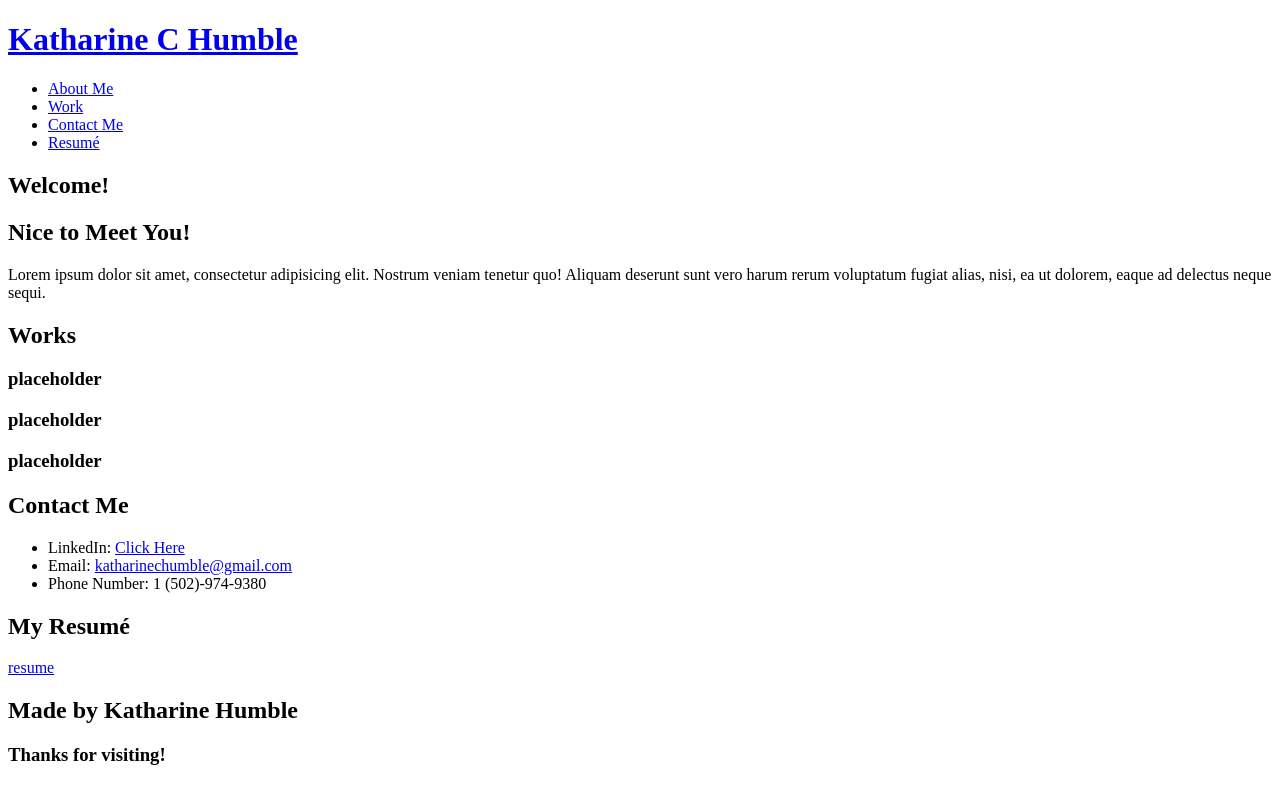
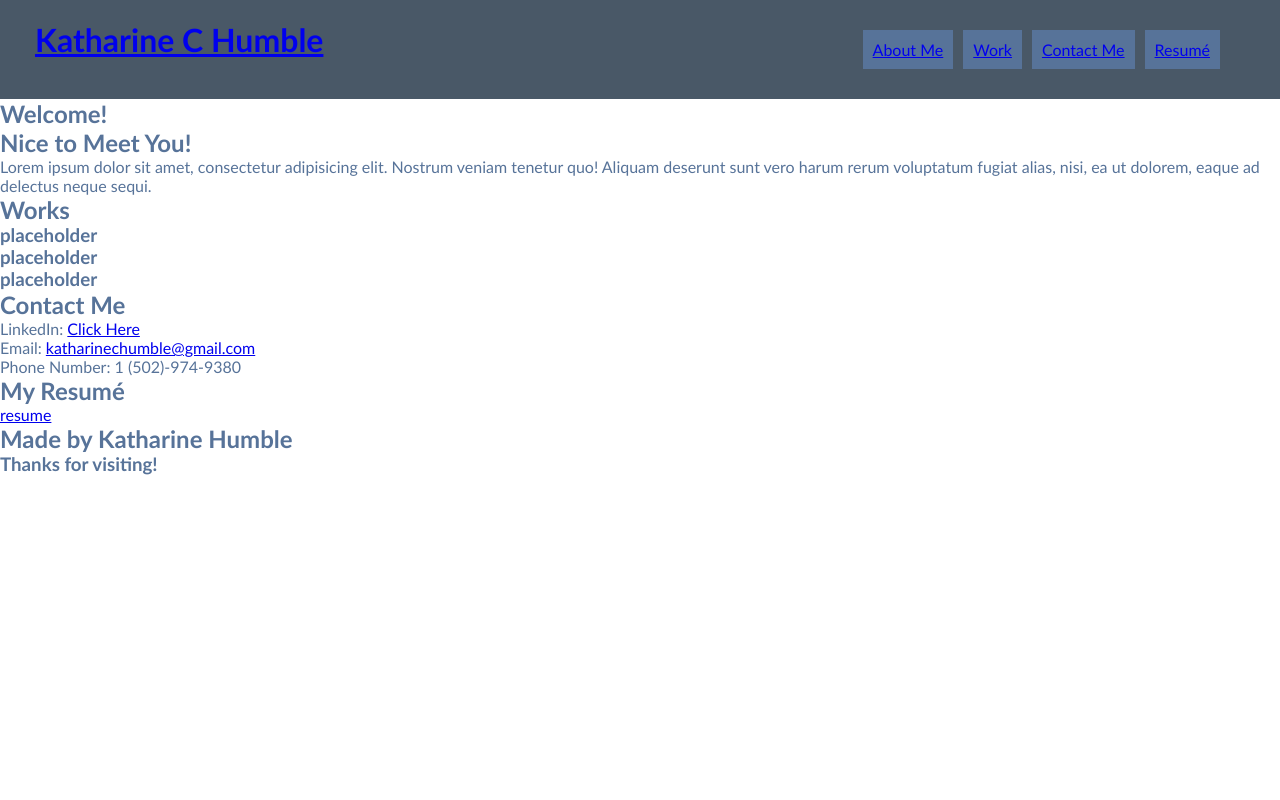
Before and after one commit to katharinechumble/katharinechumble.github.io, a plain HTML site: page index.html in a window 1280 px wide. Drawn offline with Linux system fonts and the light colour scheme.

Commit message:
added styling to header

```diff
--- a/assets/css/stylesheet.css
+++ b/assets/css/stylesheet.css
@@ -0,0 +1,48 @@
+* {
+    margin: 0;
+    padding: 0;
+}
+/* general settings */
+body {
+    font-family: 'Gill Sans', 'Gill Sans MT', Calibri, 'Trebuchet MS', sans-serif;
+    color: var(--primary-color);
+}
+
+:root {
+    --primary-color: #577399;
+    --secondary-color: #495867;
+    --tertiary-color: #F7F7FF;
+    /* --tertiary-color: #BDD5EA; (may decide to use this color instead)*/
+}
+
+/* Begin styling header */
+header {
+    padding: 20px 35px;
+    background-color: var(--secondary-color);
+    display: flex;
+    justify-content: space-between;
+    flex-wrap: wrap;
+    color: var(--tertiary-color);
+}
+
+header a:hover {
+    color: var(--tertiary-color);
+}
+
+.navbar ul {
+    display: flex;
+    margin: 20px;
+    flex-wrap: wrap;
+    justify-content: space-between;
+    list-style: none;
+}
+
+.navbar a {
+    background-color: var(--primary-color);
+    padding: 10px;
+    margin: 5px;
+}
+
+.navbar a:hover {
+    color: var(--tertiary-color);
+}
--- a/index.html
+++ b/index.html
@@ -5,7 +5,7 @@
     <meta http-equiv="X-UA-Compatible" content="IE=edge" />
     <meta name="viewport" content="width=device-width, initial-scale=1.0" />
     <title>KCHumble</title>
-    <link href="./assets/css/stylesheet.css" rel="style sheet" />
+    <link rel="stylesheet" href="./assets/css/stylesheet.css" />
   </head>
   <body>
     <!-- begin header -->
@@ -13,6 +13,7 @@
       <h1>
         <a href="/">Katharine C Humble</a>
       </h1>
+      <div class="navbar">
       <nav>
         <!-- begin navigation/unordered list -->
         <ul>
@@ -31,6 +32,7 @@
         </ul>
         <!-- end navigation -->
       </nav>
+      </div>
       <!-- end header -->
     </header>
     <!-- begin hero -->
```
